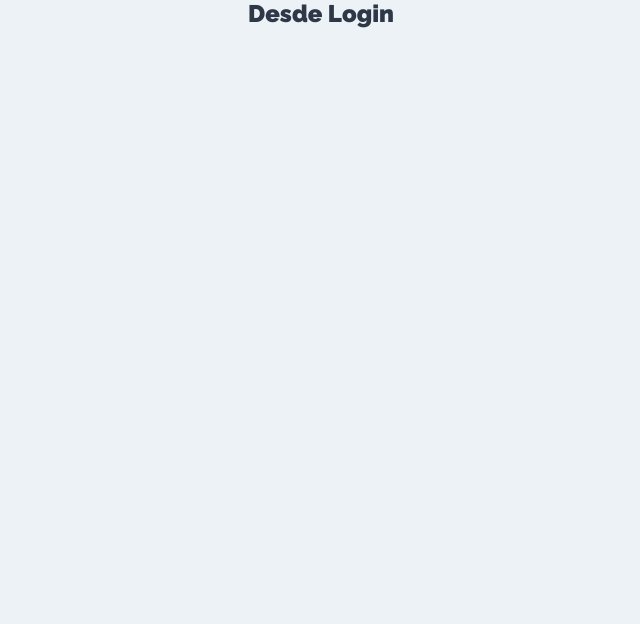
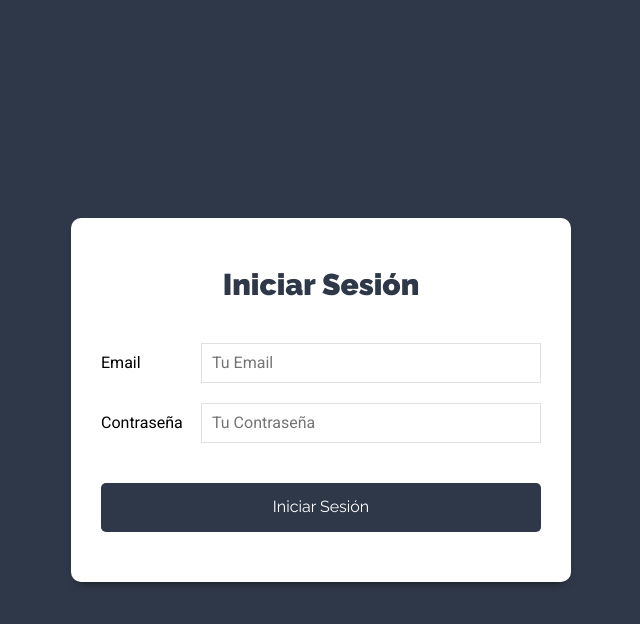
Before and after one commit to javierc22/mern-tasks-client, a React (Create React App) app: page / in a window 1280 px wide. Shown: the top 624 px of the page, without its empty margins (319-959 px from the left). Built offline with nearby package versions, Linux system fonts and the light colour scheme.

Commit message:
Creando el Formulario de Login

```diff
--- a/src/components/Login.jsx
+++ b/src/components/Login.jsx
@@ -1,8 +1,48 @@
 import React from 'react';
 
 const Login = () => {
+
+  const onChange = () => {
+
+  }
+
   return (
-    <h2>Desde Login</h2>
+    <div className="j-form-user">
+      <div className="j-container-form j-shadow-dark">
+        <h1>Iniciar Sesión</h1>
+
+        <form>
+          <div className="j-field-form">
+            <label htmlFor="email">Email</label>
+            <input
+              type="email"
+              id="email"
+              name="email"
+              placeholder="Tu Email"
+              onChange={onChange}
+            />
+          </div>
+          <div className="j-field-form">
+            <label htmlFor="password">Contraseña</label>
+            <input
+              type="password"
+              id="password"
+              name="password"
+              placeholder="Tu Contraseña"
+              onChange={onChange}
+            />
+          </div>
+
+          <div className="j-field-form">
+            <input
+              type="submit"
+              className="j-btn j-btn-primary j-btn-block"
+              value="Iniciar Sesión"
+            />
+          </div>
+        </form>
+      </div>
+    </div>
   );
 }
 
```
